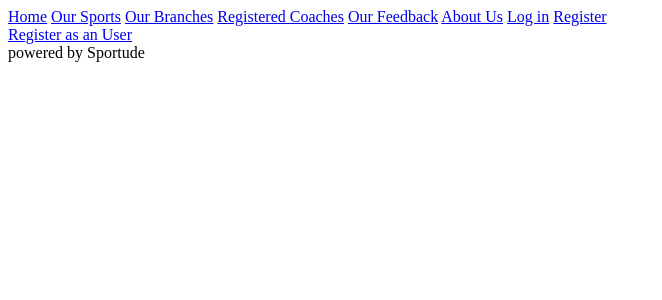
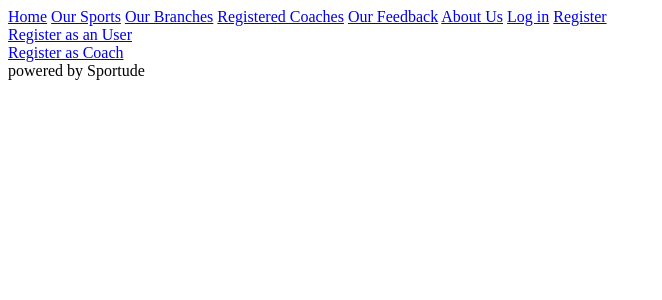
Before and after one commit to Ramith-D-Rodrigo/SCS2202_Project_CS35, a PHP site: page /src/general/register.php in a window 1280 px wide. Shown: the top 300 px of the page, without its empty margins (0-662 px from the left). Run offline with PHP 8.4, Linux system fonts and the light colour scheme.

Commit message:
add coach register link in register page

```diff
--- a/src/general/register.php
+++ b/src/general/register.php
@@ -12,6 +12,8 @@
             require_once("header.php");
         ?>
         <a href="../user/user_register.php"> Register as an User</a>
+        <br>
+        <a href="../coach/coach_register.php"> Register as Coach</a>
 
         <?php
             require_once("footer.php");
```
